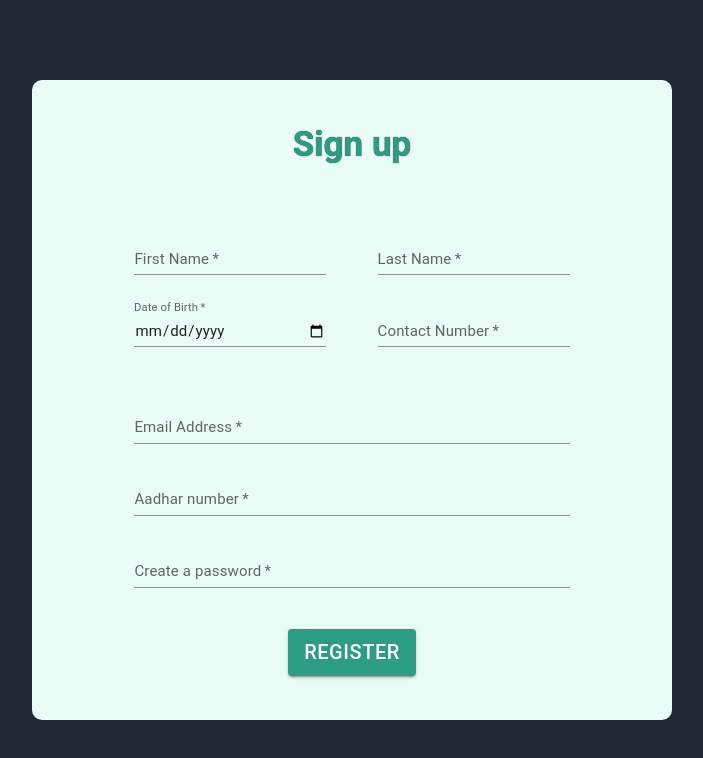
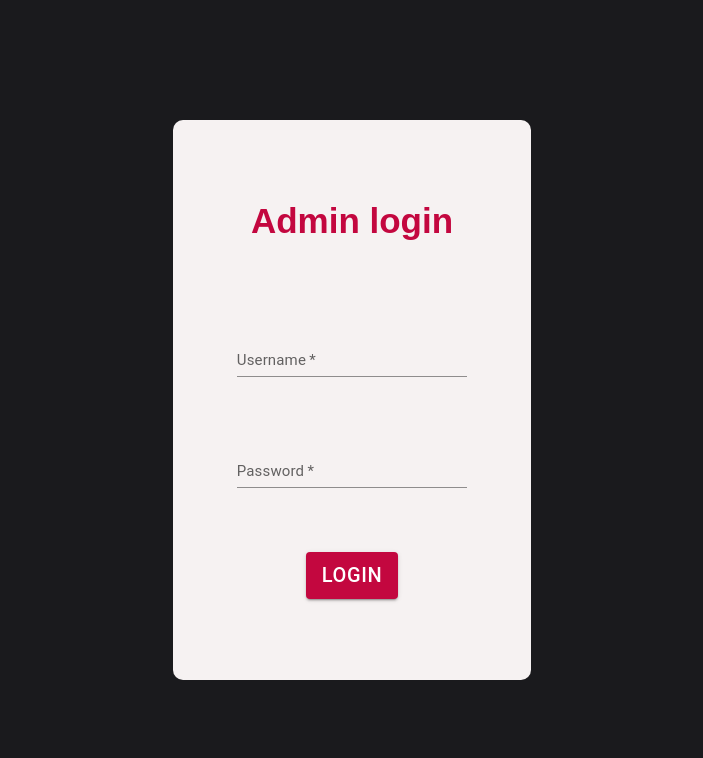
Before and after one commit to shesha4572/votingdapp, a React app in the folder client/: page / in a window 1280 px wide. Shown: the top 758 px of the page, without its empty margins (288-991 px from the left). Built offline with nearby package versions, Linux system fonts and the light colour scheme.

Commit message:
Added Admin-Login.jsx component, cleaned up css

```diff
--- a/client/src/App.jsx
+++ b/client/src/App.jsx
@@ -1,9 +1,13 @@
 import Login from "./components/Login";
 import Register from "./components/Register"
+import AdminLogin from "./components/Admin-Login";
 function App() {
   return (
     <div id="App">
-    <Register />
+      {/*<Login />*/}
+      {/*<Register />*/}
+    <AdminLogin />
+
     </div>
   )
 }
--- /dev/null
+++ b/client/src/components/Admin-Login.jsx
@@ -0,0 +1,39 @@
+import React from "react";
+import TextField from "@mui/material/TextField";
+import Button from "@mui/material/Button";
+
+const btn = {
+    fontSize : '2rem',
+    backgroundColor:'#c3073f',
+    '&:hover': {
+        backgroundColor:'#9d0933'
+    }
+}
+
+const input = {
+    '.MuiInputBase-input': { fontSize: '1.5rem' },
+    width:'18vw',
+    '.MuiInputLabel-root': {
+        fontSize:'1.5rem'
+    }
+}
+
+export default function adminLogin () {
+    return(
+        <div id='admin-login-background'>
+            <div id='admin-login-center-box'>
+
+                <div id="admin-login-title">
+                    <p>Admin login</p>
+                </div>
+
+                <TextField  sx={input} variant='standard' type="text" id="admin-uname" label="Username" required/>
+                <TextField  sx={input} variant='standard' type="password" id="admin-pass" label="Password" required/>
+
+                <Button id="admin-login-button" variant='contained' sx={btn}>Login</Button>
+
+            </div>
+
+        </div>
+    )
+}
--- a/client/src/components/Login.jsx
+++ b/client/src/components/Login.jsx
@@ -7,8 +7,12 @@ const btn = {
     fontSize: '1.2vw',
     backgroundColor: '#45A29E',
     padding: '10px',
-    width: '10vw'
+    width: '10vw',
+    '&:hover': {
+        backgroundColor: '#327e79'
+    }
 }
+
 
 const input = {
     '.MuiInputBase-input': { fontSize: '1.5rem' },
@@ -21,7 +25,7 @@ const input = {
 export default function Login() {
     return(
         <>
-        <div id="mid-box" >
+        <div id="login-mid-box" >
             <div id="login-left">
                 <img src={logo} alt="test"/>
                 <p>Votechain <br/> The Future of Voting</p>
@@ -29,8 +33,8 @@ export default function Login() {
 
             <div id="login-right">
                 <p>Login</p>
-                <TextField  sx={input} label="Email" variant="standard" type="email"/>
-                <TextField  sx={input} label="Password" variant="standard" type="password"/>
+                <TextField  sx={input} label="Email" variant="standard" type="email" required/>
+                <TextField  sx={input} label="Password" variant="standard" type="password" required/>
 
                 <div id="login-small-buttons">
                     <Button variant='text'>Register</Button>
--- a/client/src/components/Register.jsx
+++ b/client/src/components/Register.jsx
@@ -6,7 +6,7 @@ const btn = {
     fontSize : '2rem',
     backgroundColor:'#2b9d82',
     '&:hover': {
-        backgroundColor:'#1c5748'
+        backgroundColor:'#2d8d79'
     }
 }
 
@@ -19,28 +19,28 @@ const input = {
 
 export default function Register () {
     return (
-        <div id='Regist'>
+        <div id='reg-background'>
 
-    <div id="center-box">
+    <div id="reg-center-box">
 
-        <div id="Top-text">
+        <div id="reg-Top-text">
             <p>Sign up</p>
         </div>
 
-        <div id="Form-top">
+        <div id="reg-Form-top">
 
-            <div id="Form-top-left">
+            <div id="reg-Form-top-left">
                 <TextField className="Text-input" sx={input} variant='standard' type="text"  id="First-name" label="First Name" required/>
                 <TextField className="Text-input" sx={input} variant='standard' type="date"  id="DOB" label="Date of Birth" value='1' required/>
             </div>
 
-            <div id="Form-top-right">
+            <div id="reg-Form-top-right">
                 <TextField className="Text-input" sx={input} variant='standard' type="text" id="Last-name" label="Last Name" required/>
                 <TextField className="Text-input" sx={input} variant='standard' type="number" id="Phone-no" label="Contact Number" required/>
             </div>
         </div>
 
-        <div id="Form-bottom">
+        <div id="reg-Form-bottom">
             <TextField className="Text-input2" sx={input} variant='standard' type="text" id="Email" label="Email Address" required/>
             <TextField className="Text-input2" sx={input} variant='standard' type="text" id="number" label="Aadhar number" required/>
             <TextField className="Text-input2" sx={input} variant='standard' type="password" id="Password" label="Create a password" required/>
--- a/client/src/styles.css
+++ b/client/src/styles.css
@@ -9,7 +9,10 @@ body{
   background: #0B0C10;
 }
 
-#mid-box{
+
+/*LOGIN PAGE CSS*/
+
+#login-mid-box{
   display: flex;
   width: 70vw;
   height: 80vh;
@@ -63,14 +66,21 @@ body{
   margin:0;
 }
 
-#Regist{
+#login-small-buttons>Button{
+  color:#45A29E;
+}
+
+
+/*REGISTRATION PAGE CSS*/
+
+#reg-background{
   background-color: #1F2833;
   width:100vw;
   height:100vh;
   position: fixed;
 }
 
-#Regist>div{
+#reg-center-box{
   display: flex;
   flex-direction: column;
   justify-content: space-evenly;
@@ -84,52 +94,21 @@ body{
   margin-top: 10vh;
 }
 
-#signup-title{
-  font-family: Roboto;
-  font-size: 3.5rem;
-  margin: auto;
-  font-weight: 600;
-}
 
-#signup-form{
-  display: flex;
-
-}
-
-#Heading>h1{
-  color: #431F1F;
-  font-size: 3.2rem;
-  font-weight: 900;
-}
-
-#center-box{
-  display: flex;
-  flex-direction: column;
-  width: 40%;
-  height: 60%;
-
-  background-color: white;
-
-  border-radius: 20px;
-  align-items: center;
-  row-gap: 1vw;
-}
-
-#Top-text{
+#reg-Top-text{
   font-family: Roboto;
   text-align: center;
   font-size: 3.5rem;
   font-weight: bolder;
 }
 
-#Top-text>p{
+#reg-Top-text>p{
   color:#2b9d82;
   margin: 0;
-
   text-shadow: 0 0 1px #0B0C10 ;
 }
 
-#Form-top{
+#reg-Form-top{
   display: flex;
   justify-content: center;
   align-items: center;
@@ -138,7 +117,7 @@ body{
   width: 100%;
 }
 
-#Form-top-left, #Form-top-right{
+#reg-Form-top-left, #reg-Form-top-right{
   display: flex;
   flex-direction: column;
   justify-content: space-between;
@@ -152,7 +131,7 @@ body{
 }
 
 
-#Form-bottom{
+#reg-Form-bottom{
   display: flex;
   flex-direction: column;
   justify-content: center;
@@ -164,8 +143,39 @@ body{
   height: 4vh;
 }
 
-#DOB::-webkit-datetime-edit-year-field:not([aria-valuenow]),
-::-webkit-datetime-edit-month-field:not([aria-valuenow]),
-::-webkit-datetime-edit-day-field:not([aria-valuenow]) {
-  color: transparent;
+
+/*ADMIN LOGIN CSS*/
+
+#admin-login-background{
+  background-color: #1A1A1D;
+  width:100vw;
+  height:100vh;
+  position: fixed;
 }
+
+#admin-login-center-box{
+  display: flex;
+  flex-direction: column;
+  justify-content: center;
+  row-gap: 8vh;
+  align-items: center;
+
+  background-color: #f6f2f2;
+  border-radius: 10px;
+  width: 28vw;
+  height: 70vh;
+  margin: 15vh auto 15vh auto;
+}
+
+#admin-login-title{
+  font-family: Arial, Helvetica, sans-serif;
+  text-align: center;
+  font-size: 3.5rem;
+  font-weight: bolder;
+  margin-bottom: 25px;
+}
+
+#admin-login-title>p{
+  color:#C3073F;
+  margin: 0;
+}
```
